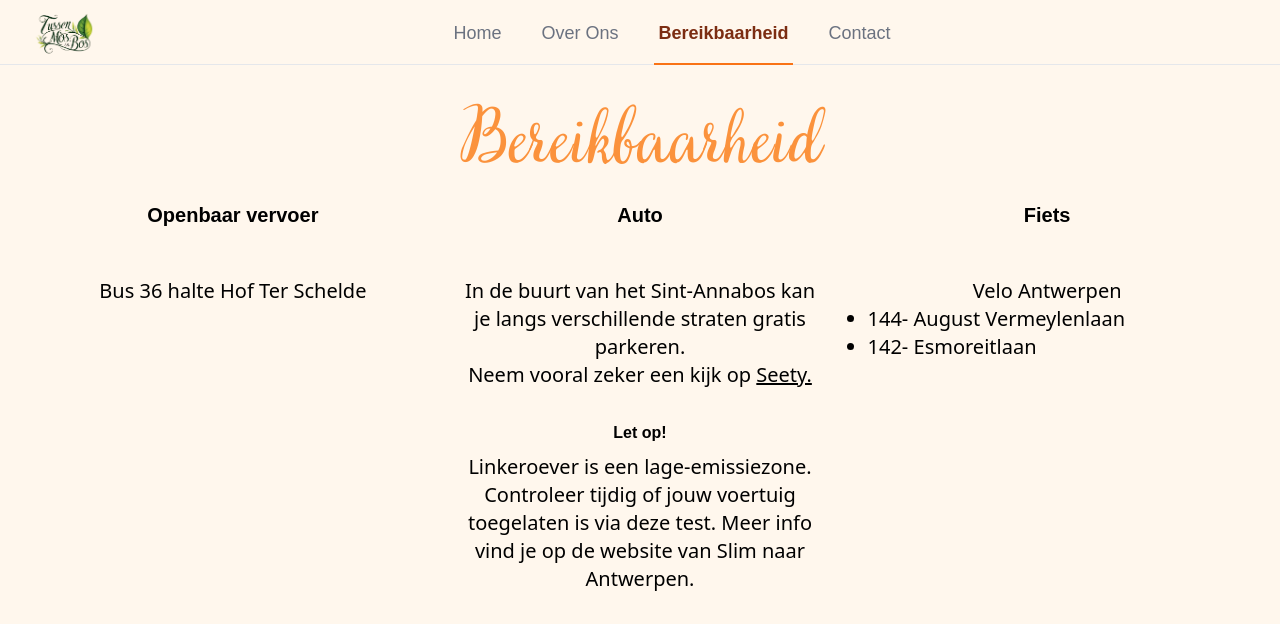
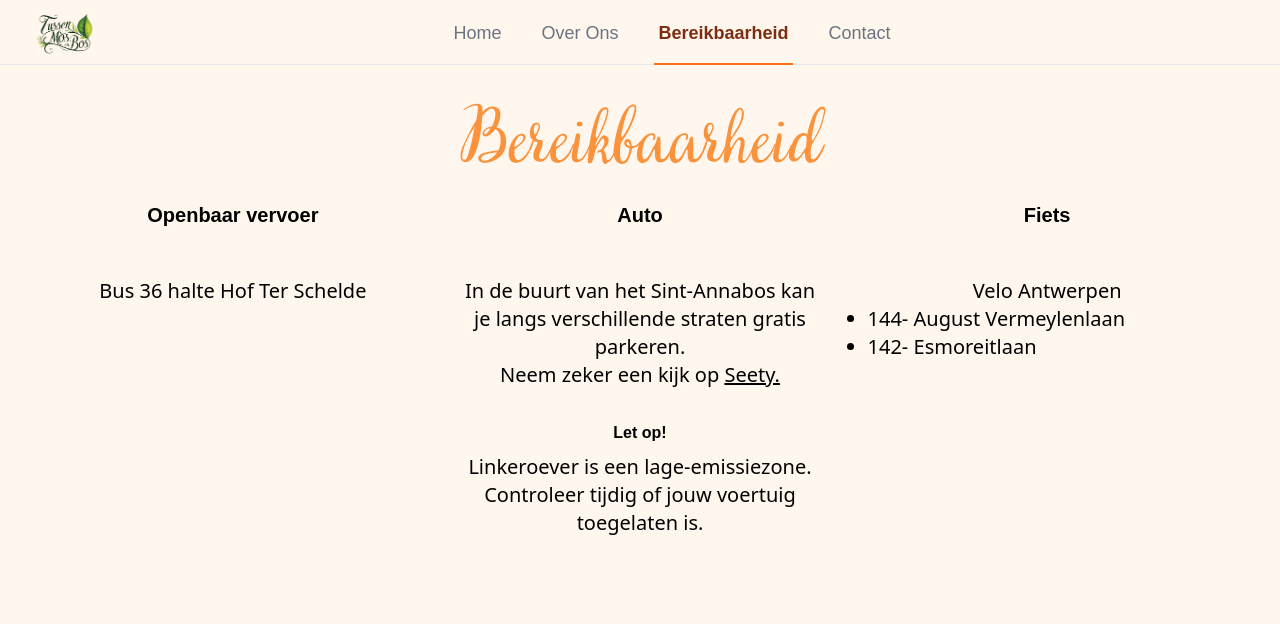
Before and after one commit to MatsOdB/tussen-mos-en-bos, a Next.js app: page /reachability in a window 1280 px wide. Shown: the top 624 px of the page. Built offline with nearby package versions, Linux system fonts and the light colour scheme; a web font is replaced by a local one.

Commit message:
Update page.tsx

```diff
--- a/src/app/reachability/page.tsx
+++ b/src/app/reachability/page.tsx
@@ -34,7 +34,7 @@ export default function Home() {
               <p className="text-center mt-12 lg:text-lg xl:text-xl 3xl:text-2xl">
                 In de buurt van het Sint-Annabos kan je langs verschillende straten gratis parkeren.
                 <br />
-                Neem vooral zeker een kijk op{" "}
+                Neem zeker een kijk op{" "}
                 <Link
                   href="https://map.seety.co/August%20Vermeylenlaan%202,%202050%20Antwerpen/15?lang=nl"
                   className="underline"
@@ -45,7 +45,7 @@ export default function Home() {
               <h2 className="text-center mt-8 font-alice font-semibold">Let op!</h2>
               <p className="text-center mt-2 lg:text-lg xl:text-xl 3xl:text-2xl">
                 Linkeroever is een lage-emissiezone. Controleer tijdig of jouw voertuig toegelaten
-                is via deze test. Meer info vind je op de website van Slim naar Antwerpen.
+                is.
               </p>
             </div>
             <div>
```
